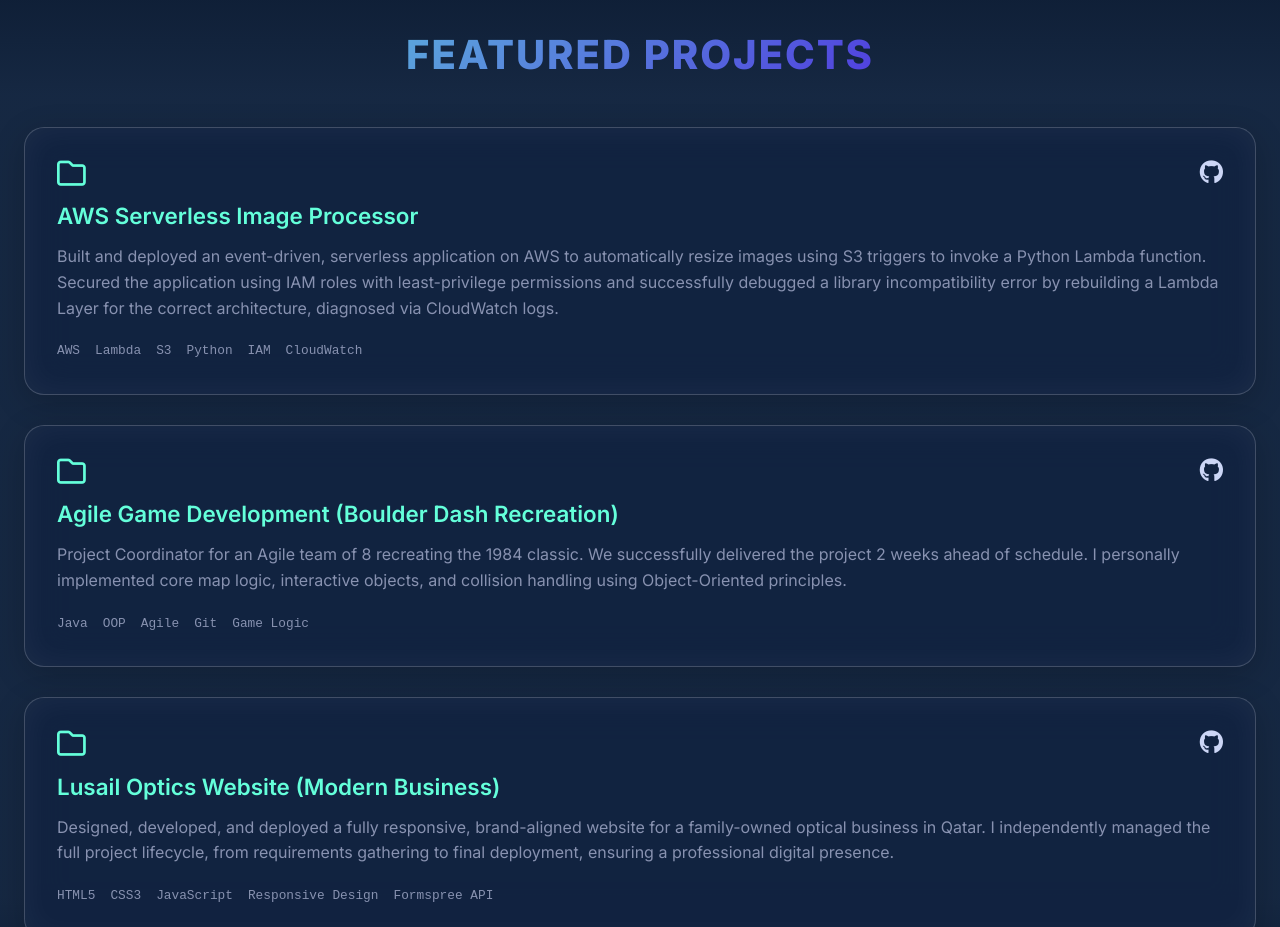
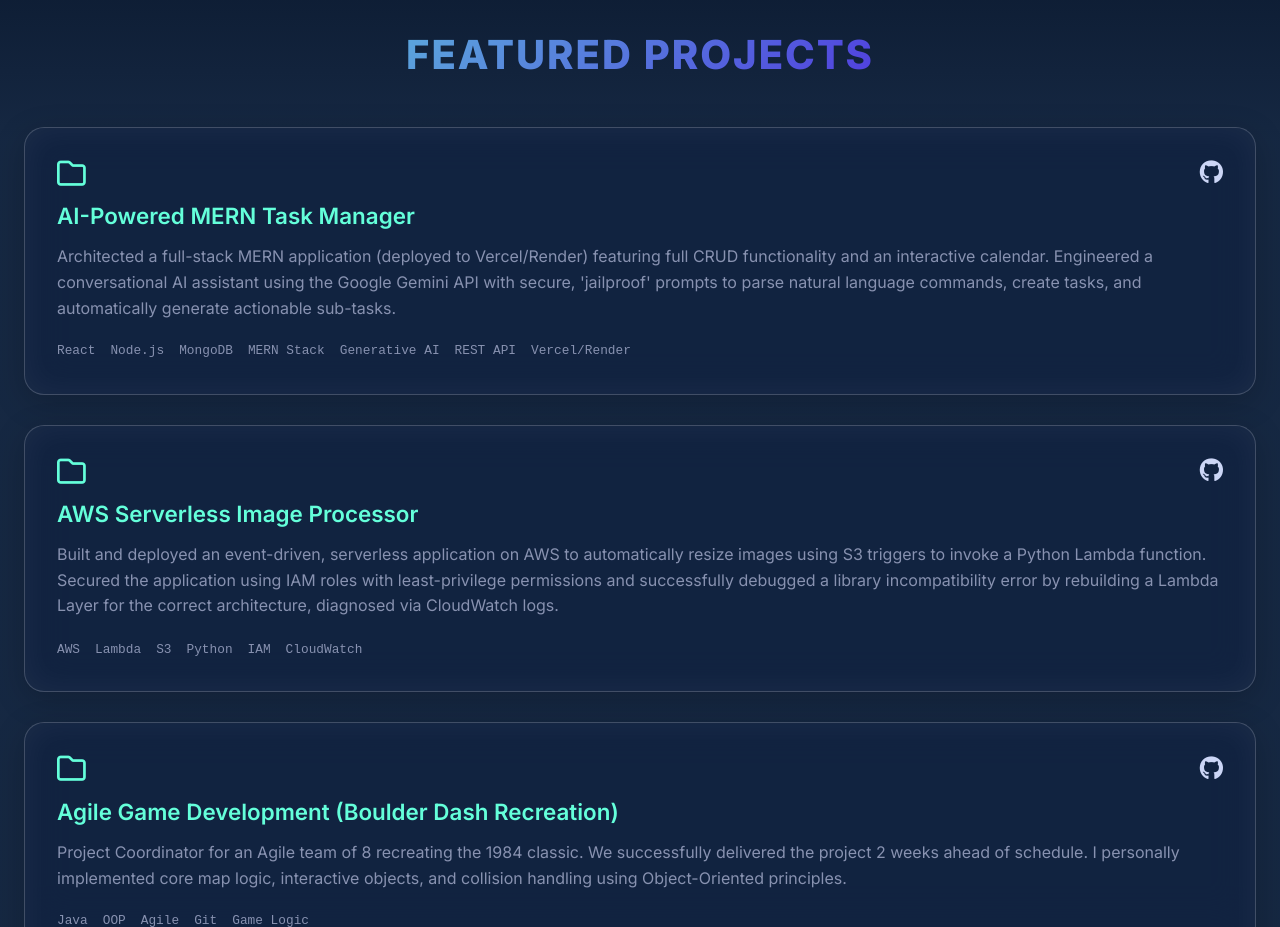
Before and after one commit to AnasShahidKhan/Portfolio, a plain HTML site: page index.html in a window 1280 px wide. Shown: the part 3120-4047 px from the top of the page. Drawn offline with Linux system fonts and the light colour scheme.

Commit message:
Added new project details to portoflio . Updated CV to portfolio

```diff
--- a/index.html
+++ b/index.html
@@ -143,6 +143,33 @@
     <section id="projects" class="section bg-alt">
         <div class="container">
             <h2 class="centered-heading dynamic-text">Featured Projects</h2>
+            <div class="project-card" style="margin-top: 30px;">
+                <div class="project-top">
+                    <i class="far fa-folder" style="font-size: 1.8rem; color: var(--accent);"></i>
+                    <div class="project-links">
+                        <a href="https://github.com/AnasShahidKhan/ai-task-manager" target="_blank" title="View GitHub Repository">
+                            <i class="fab fa-github" style="font-size: 1.5rem; color: var(--text-primary); transition: color 0.3s;"></i>
+                        </a>
+                    </div>
+                </div>
+                <h3 class="project-title">
+                    <a href="https://ai-task-manager-teal.vercel.app/" target="_blank" class="title-link" title="Visit Live Demo">
+                        AI-Powered MERN Task Manager
+                    </a>
+                </h3>
+                <p class="project-desc">
+                    Architected a full-stack MERN application (deployed to Vercel/Render) featuring full CRUD functionality and an interactive calendar. Engineered a conversational AI assistant using the Google Gemini API with secure, 'jailproof' prompts to parse natural language commands, create tasks, and automatically generate actionable sub-tasks.
+                </p>
+                <div class="project-tech">
+                    <span>React</span>
+                    <span>Node.js</span>
+                    <span>MongoDB</span>
+                    <span>MERN Stack</span>
+                    <span>Generative AI</span>
+                    <span>REST API</span>
+                    <span>Vercel/Render</span>
+                </div>
+            </div>
             <div class="project-card" style="margin-top: 30px;">
                 <div class="project-top">
                     <i class="far fa-folder" style="font-size: 1.8rem; color: var(--accent);"></i>
```
Also changed, not shown: 1 other file.
